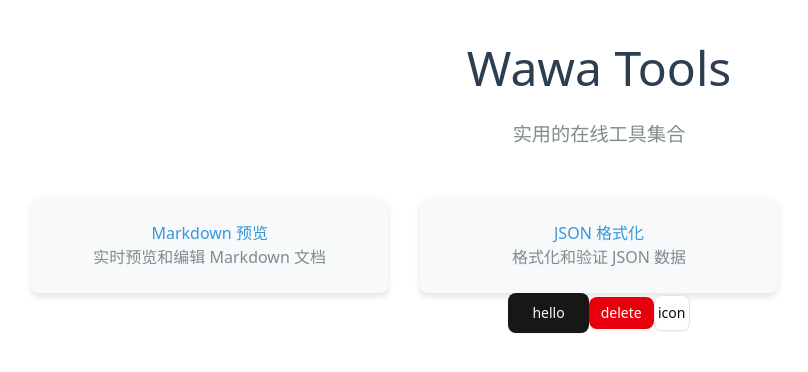
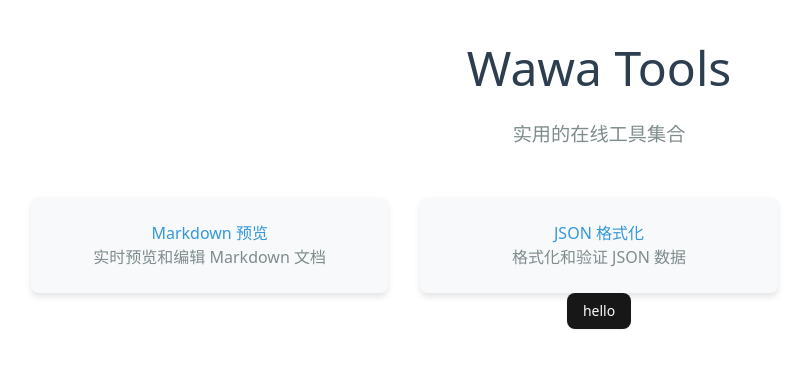
Before and after one commit to onlytiancai/wawa-tools, a Nuxt app: page / in a window 1280 px wide. Shown: the top 372 px of the page, without its empty margins (41-849 px from the left). Built offline with nearby package versions, Linux system fonts and the light colour scheme.

Commit message:
Revert "feat(button): 增强按钮组件功能并升级Nuxt版本"
This reverts commit badec57f7721a6577328a125c27d17bd8e12c22d.

```diff
--- a/components/ui/button/Button.vue
+++ b/components/ui/button/Button.vue
@@ -6,7 +6,7 @@ import { Primitive } from "reka-ui"
 import { cn } from "@/lib/utils"
 import { buttonVariants } from "."
 
-interface Props extends /* @vue-ignore */ PrimitiveProps {
+type Props = /* @vue-ignore */ PrimitiveProps & {
   variant?: ButtonVariants["variant"]
   size?: ButtonVariants["size"]
   class?: HTMLAttributes["class"]
--- a/package.json
+++ b/package.json
@@ -13,7 +13,7 @@
     "class-variance-authority": "^0.7.1",
     "clsx": "^2.1.1",
     "lucide-vue-next": "^0.544.0",
-    "nuxt": "^4.1.2",
+    "nuxt": "^3.12.4",
     "radix-vue": "^1.9.17",
     "reka-ui": "^2.5.0",
     "tailwind-merge": "^3.3.1",
--- a/pages/index.vue
+++ b/pages/index.vue
@@ -14,10 +14,7 @@
         <p>格式化和验证 JSON 数据</p>
       </NuxtLink>
     </div>
-    <Button variant="default" size="lg">hello</Button>
-<Button variant="destructive" size="sm">delete</Button>
-<Button variant="outline" size="icon">icon</Button>
-
+    <Button>hello</Button>
   </div>
 </template>
 
```
Also changed, not shown: 1 other file (tests, documents, lock files or other folders).
